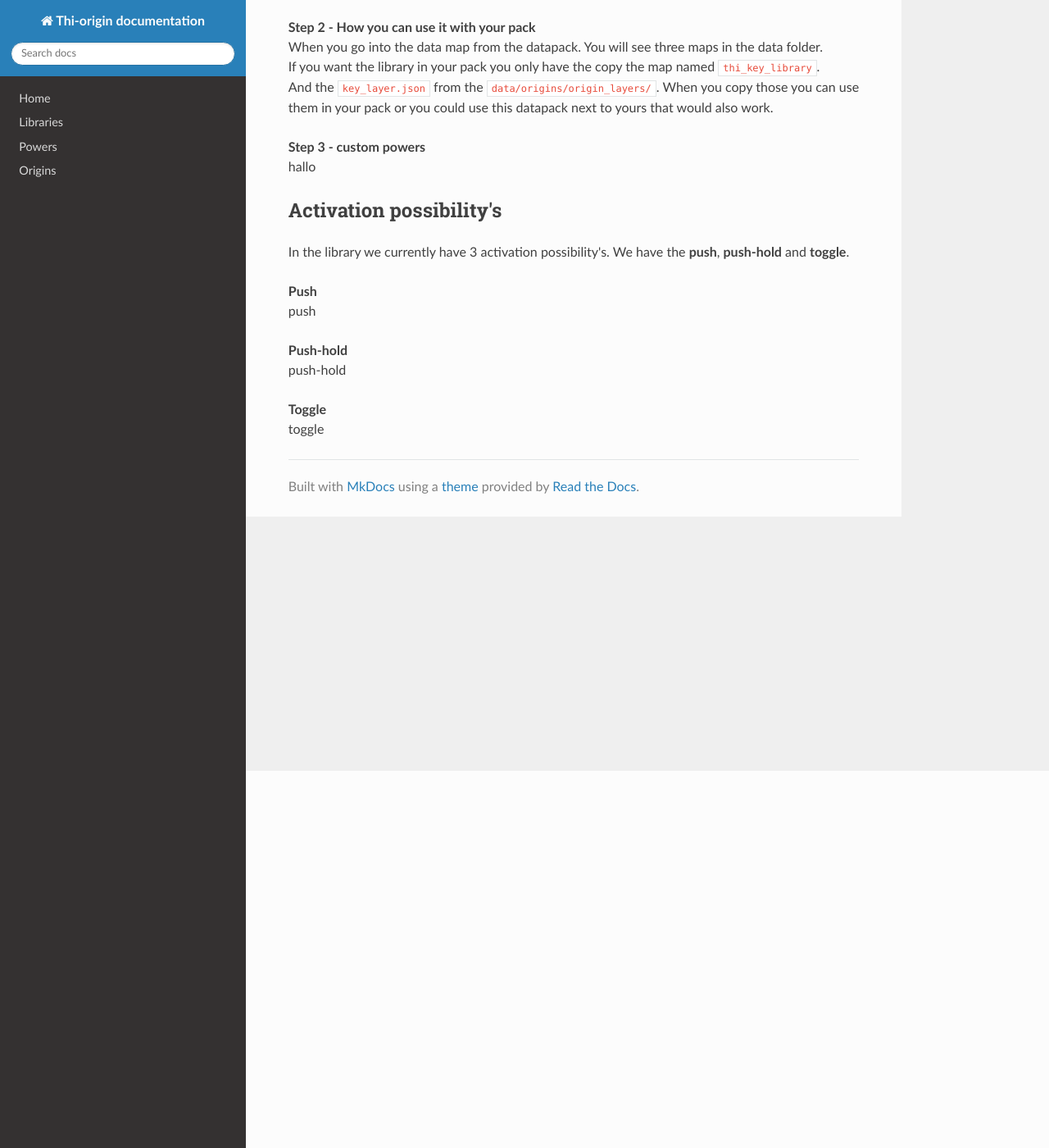
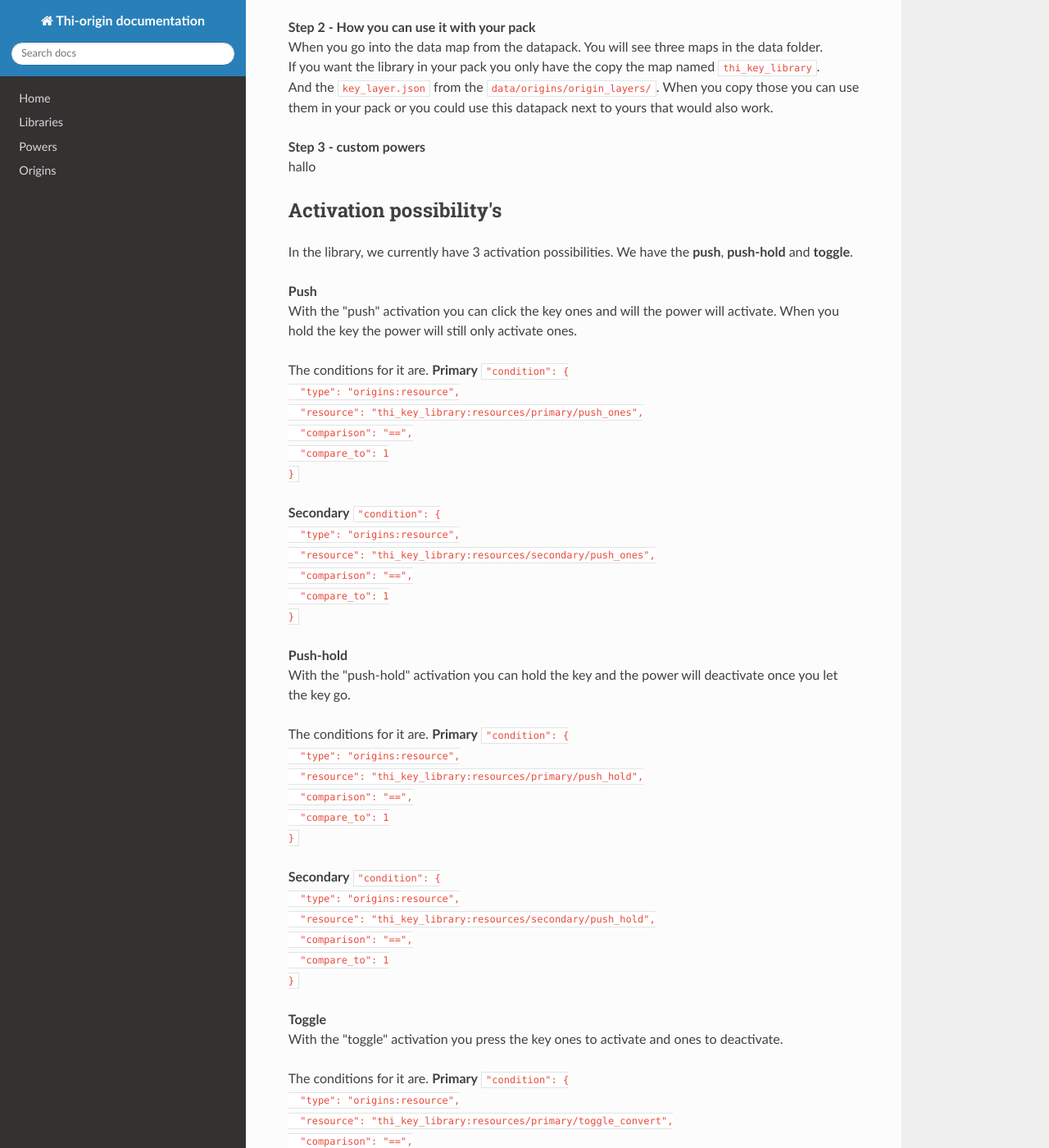
Before and after one commit to MisionThi/thi-origins-stuff, an MkDocs documentation site: the page built from docs/thi_key_library.md, in a window 1280 px wide and 1400 px high, scrolled down 460 px. Shown: the whole window at 82% size. Built offline with MkDocs 1.6.1, drawn with Linux system fonts in a browser that asks for light colours; nearby versions of some CDN libraries; some of the changed text lies outside the part shown.

Commit message:
Update thi_key_library.md

````diff
--- a/docs/thi_key_library.md
+++ b/docs/thi_key_library.md
@@ -28,13 +28,67 @@ them in your pack or you could use this datapack next to yours that would also w
 hallo
 
 ## Activation possibility's
-In the library we currently have 3 activation possibility's. We have the **push**, **push-hold** and **toggle**.
+In the library, we currently have 3 activation possibilities. We have the **push**, **push-hold** and **toggle**.
 
 **Push** <br />
-push
+With the "push" activation you can click the key ones and will the power will activate.
+When you hold the key the power will still only activate ones. <br />
+
+The conditions for it are.
+**Primary**
+```"condition": {
+  "type": "origins:resource",
+  "resource": "thi_key_library:resources/primary/push_ones",
+  "comparison": "==",
+  "compare_to": 1
+}```
+
+**Secondary**
+```"condition": {
+  "type": "origins:resource",
+  "resource": "thi_key_library:resources/secondary/push_ones",
+  "comparison": "==",
+  "compare_to": 1
+}```
+
 
 **Push-hold** <br />
-push-hold
+With the "push-hold" activation you can hold the key and the power will deactivate once you let the key go. <br />
+
+The conditions for it are.
+**Primary**
+```"condition": {
+  "type": "origins:resource",
+  "resource": "thi_key_library:resources/primary/push_hold",
+  "comparison": "==",
+  "compare_to": 1
+}```
+
+**Secondary**
+```"condition": {
+  "type": "origins:resource",
+  "resource": "thi_key_library:resources/secondary/push_hold",
+  "comparison": "==",
+  "compare_to": 1
+}```
+
 
 **Toggle** <br />
-toggle
+With the "toggle" activation you press the key ones to activate and ones to deactivate. <br />
+
+The conditions for it are.
+**Primary**
+```"condition": {
+  "type": "origins:resource",
+  "resource": "thi_key_library:resources/primary/toggle_convert",
+  "comparison": "==",
+  "compare_to": 1
+}```
+
+**Secondary**
+```"condition": {
+  "type": "origins:resource",
+  "resource": "thi_key_library:resources/secondary/toggle_convert",
+  "comparison": "==",
+  "compare_to": 1
+}```
````
